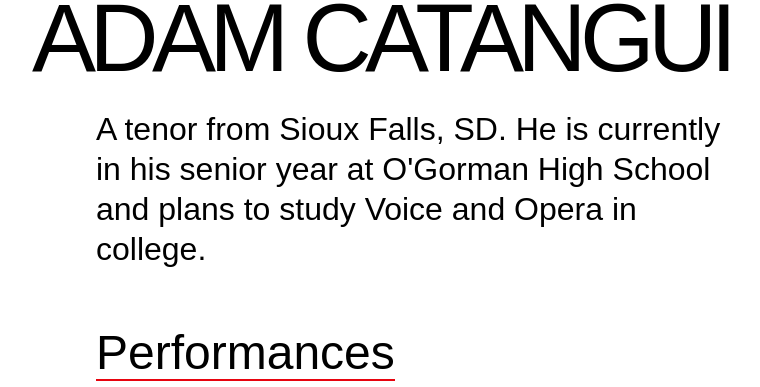
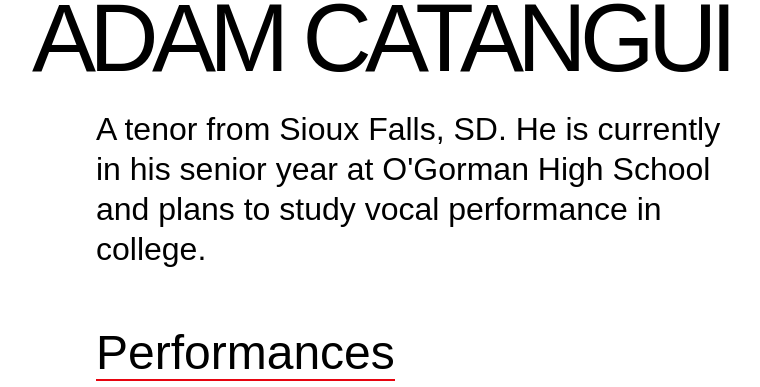
Before and after one commit to seancaat/adam, a Jekyll site: the page built from index.html, in a window 1280 px wide. Shown: the top 387 px of the page, without its empty margins (160-920 px from the left). Built offline with Jekyll 4.4.1, drawn with Linux system fonts in a browser that asks for light colours.

Commit message:
Updated Config

```diff
--- a/_config.yml
+++ b/_config.yml
@@ -13,7 +13,7 @@ nav:
   Repertoire: "/repertoire"
   Contact: "/contact"
 bio: A  tenor  from Sioux Falls, SD. He is currently in his senior year at O'Gorman
-  High School and plans to study Voice and Opera in college.
+  High School and plans to study  vocal performance in college.
 email: adamcatangui@gmail.com
 description: This is online portfolio of Adam Catangui.
 baseurl:
```
